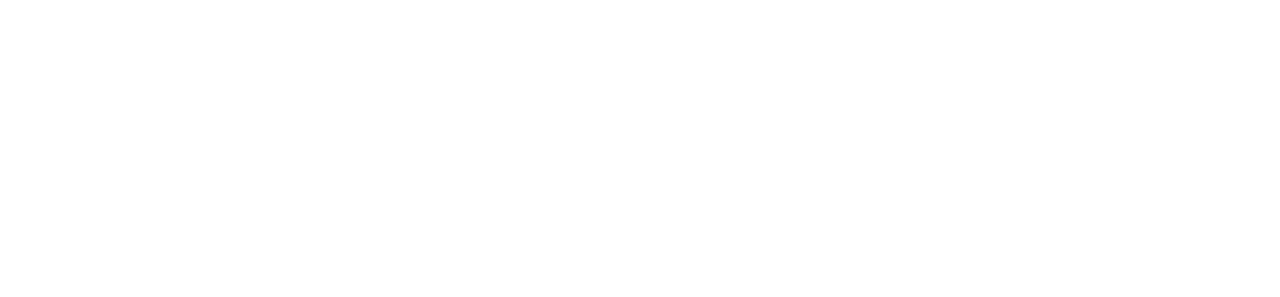
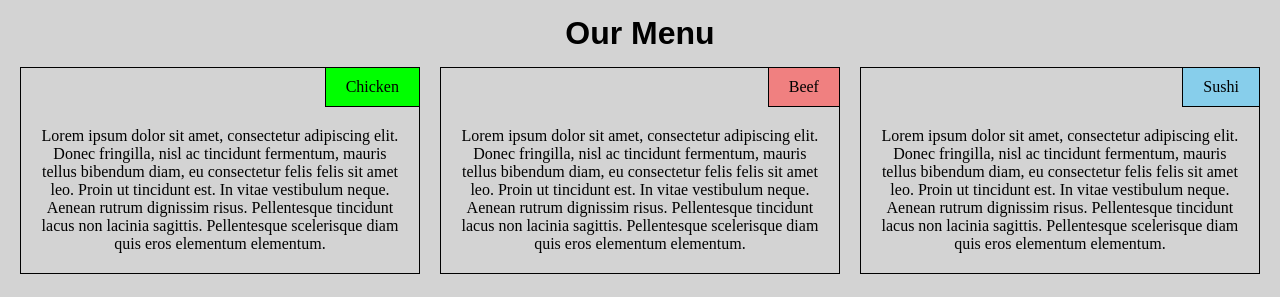
Before and after one commit to xFilo07/module2-assignment, a plain HTML site: page mod2-sol/index.html in a window 1280 px wide. Drawn offline with Linux system fonts and the light colour scheme.

Commit message:
Add files via upload

```diff
--- a/mod2-sol/index.html
+++ b/mod2-sol/index.html
@@ -1 +1,26 @@
-<!DOCTYPE HTML>
+<!DOCTYPE html>
+<html>
+<head>
+	<meta charset="utf-8">
+	<meta name="viewport" content="width=device-width, initial-scale=1">
+	<title>Our Menu</title>
+	<link rel="stylesheet" href="styles.css">
+</head>
+<body>
+<h1>Our Menu</h1>
+<div class="row">
+<div class="col-lg-4 col-md-6 col-sm-12">
+	<p id="chicken">Chicken</p>
+	<p class="text">Lorem ipsum dolor sit amet, consectetur adipiscing elit. Donec fringilla, nisl ac tincidunt fermentum, mauris tellus bibendum diam, eu consectetur felis felis sit amet leo. Proin ut tincidunt est. In vitae vestibulum neque. Aenean rutrum dignissim risus. Pellentesque tincidunt lacus non lacinia sagittis. Pellentesque scelerisque diam quis eros elementum elementum. </p>
+</div>
+<div class="col-lg-4 col-md-6 col-sm-12">
+	<p id="beef">Beef</p>
+	<p class="text">Lorem ipsum dolor sit amet, consectetur adipiscing elit. Donec fringilla, nisl ac tincidunt fermentum, mauris tellus bibendum diam, eu consectetur felis felis sit amet leo. Proin ut tincidunt est. In vitae vestibulum neque. Aenean rutrum dignissim risus. Pellentesque tincidunt lacus non lacinia sagittis. Pellentesque scelerisque diam quis eros elementum elementum. </p>
+</div>
+<div class="col-lg-4 col-md-12 col-sm-12">
+	<p id="sushi">Sushi</p>
+	<p class="text">Lorem ipsum dolor sit amet, consectetur adipiscing elit. Donec fringilla, nisl ac tincidunt fermentum, mauris tellus bibendum diam, eu consectetur felis felis sit amet leo. Proin ut tincidunt est. In vitae vestibulum neque. Aenean rutrum dignissim risus. Pellentesque tincidunt lacus non lacinia sagittis. Pellentesque scelerisque diam quis eros elementum elementum. </p>
+</div>
+</div>
+</body>
+</html>
--- /dev/null
+++ b/mod2-sol/styles.css
@@ -0,0 +1,70 @@
+* {
+	box-sizing: border-box;
+	margin: 0;
+}
+body {
+	background-color: lightgray;
+}
+h1 {
+	text-align: center;
+	font-family: sans-serif;
+	margin-bottom: 15px;
+	margin-top: 15px;
+}
+.row {
+	width: 100%;
+}
+.row > div {
+	border: black solid 1px;
+	text-align: center;
+}
+#sushi {
+	background-color: skyblue;
+}
+#beef {
+	background-color: lightcoral;
+}
+#chicken {
+	background-color: lime;
+}
+#sushi, #chicken, #beef {
+	margin: 0;
+	float: right;
+	padding-bottom: 10px;
+	padding-top: 10px;
+	padding-left: 20px;
+	padding-right: 20px;
+	border-left: black solid 1px;
+	border-bottom: black solid 1px;
+}
+.text {
+	clear: right;
+	padding: 20px;
+}
+div.row > div {
+margin-bottom: 20px;
+margin-left: 20px;
+}
+@media (min-width: 787px) and (max-width: 991px) {
+	.col-md-6, .col-md-12 {
+	float: left;
+	}
+	.col-md-6 {
+		width: calc(50% - 30px);
+	}
+	.col-md-12 {
+		width: calc(100% - 40px);
+	}
+}
+@media (min-width: 992px) {
+	.col-lg-4 {
+    	float: left;
+    	width: calc(33.33% - 26.67px);
+	}
+}
+@media (max-width: 767px) {
+	.col-sm-12 {
+    	float: left;
+    	width: calc(100% - 40px);
+	}
+}
```
